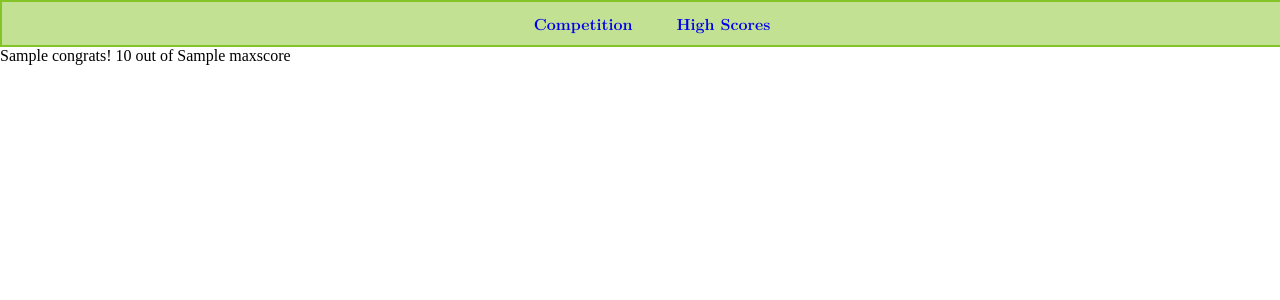
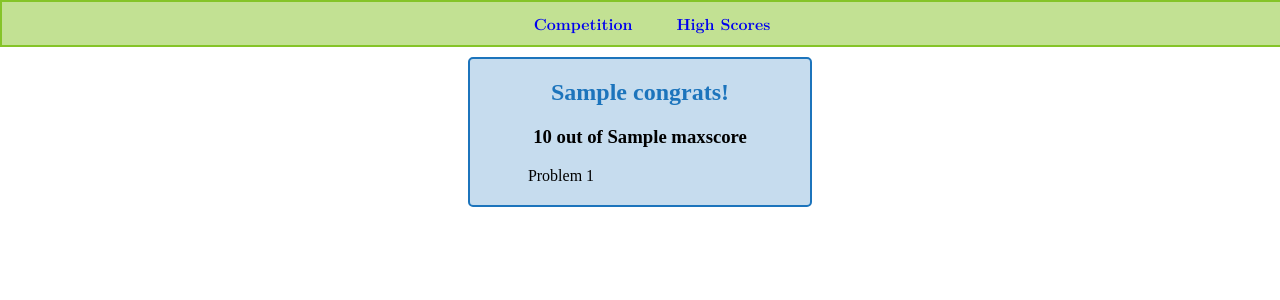
Before and after one commit to TeegardenMath/wobsite, a Flask app: template app/templates/submitted.html in a window 1280 px wide. Shown: the top 300 px of the page. Run offline with Flask 3, Linux system fonts and the light colour scheme; the template is opened without the code that fills it: most values are stand-ins (such as "Sample title", 1, 10 or a date in 2020); some libraries are stand-ins or nearby versions.

Commit message:
prettier submission success page

```diff
--- a/app/routes.py
+++ b/app/routes.py
@@ -18,10 +18,12 @@
 		answerKey = f.read().splitlines()
 
 	i=0
-	score=0
+	score=[]
 	while i < len(scantron):
 		if scantron[i] == float(answerKey[i]):
-			score+=1
+			score.append(1)
+		else:
+			score.append(0)
 		i+=1
 
 	return score
@@ -63,10 +65,18 @@
 				scantron.append(answer.answer.data)
 				problemcounter+=1
 
-			score = grade(scantron)
+			#this gives us a list of 0s and 1s
+			results = grade(scantron)
+
+			#add them up for total score
+			score=sum(results)
+
+			#concatenate them into a string to pass in url
+			results = "".join(str(x) for x in results)
+
+			#format them for postgres queries
 			problemkeylist=problemkeylist+",grade"
 			problemkeylist2=problemkeylist2+","+str(score)
-
 
 			#make a connection
 			with psycopg2.connect(**CONNECTION_PARAMETERS) as conn:
@@ -78,7 +88,7 @@
 					curs.execute(sqlstatement, answerlist)
 
 					#redirect on submission success
-					return redirect(url_for(".submitted",score=score,maxscore=problemcounter-1))
+					return redirect(url_for(".submitted",score=score,maxscore=problemcounter-1,results=results))
 	else:
 		print(form.errors)
 	return render_template("main.html", form=form)
@@ -104,6 +114,7 @@
 def submitted():
 	score=int(request.args.get("score"))
 	maxscore=int(request.args.get("maxscore"))
+	results=list(request.args.get("results"))
 	roundedperten=math.floor(10*score/maxscore)
 	congratslist=["Oof","Oof","Oof","Oof","Better luck next time","Better luck next time","Not so bad","Not too shabby","Nicely done","Awesome job","Fantabulous"]
-	return render_template("submitted.html",score=score,maxscore=maxscore,congrats=congratslist[roundedperten])
+	return render_template("submitted.html",score=score,maxscore=maxscore,congrats=congratslist[roundedperten],results=results)
--- a/app/static/css/style.css
+++ b/app/static/css/style.css
@@ -79,6 +79,20 @@
 	margin:10px auto;
 }
 
+#results{
+	background-color: rgba(28,116,188,0.25);
+	max-width: 300px;
+	border: 2px solid rgb(28,116,188);
+	padding:0px 20px 20px 20px;
+	border-radius:5px;
+	text-align: center;
+	margin:10px auto;
+}
+
+#resultstable{
+	columns:2;
+}
+
 h2 {
 	color:rgb(28,116,188);
 }
--- a/app/templates/submitted.html
+++ b/app/templates/submitted.html
@@ -10,8 +10,23 @@
 	<div id="navbar">
       {% include 'navbar.html' %}
     </div>
-    {{congrats}}!
-    {{score}} out of {{maxscore}}
+
+    <div id="results">
+	    <h2>{{congrats}}!</h2>
+	    <h3>{{score}} out of {{maxscore}}</h3>
+	    <div id="resultstable">
+		    {% for item in results %}
+		    	Problem {{ loop.index }}
+		    	{% if item == "1" %}
+		    		✓
+		    	{% endif %}
+		    	{% if item == "0" %}
+		    		✗
+		    	{% endif %}
+		    	<br>
+		    {% endfor %}
+		</div>
+	</div>
 
 </body>
 </html>
```
